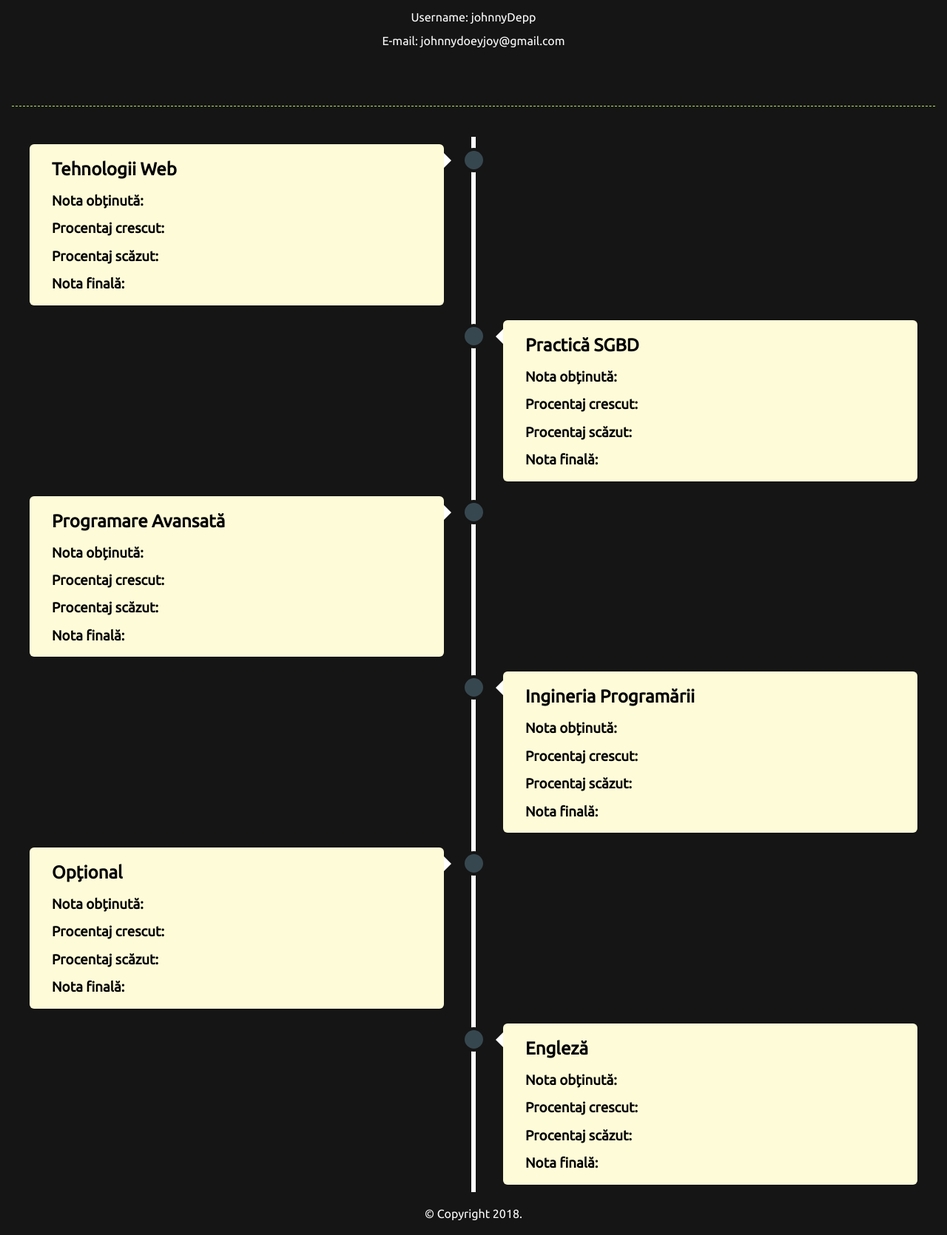
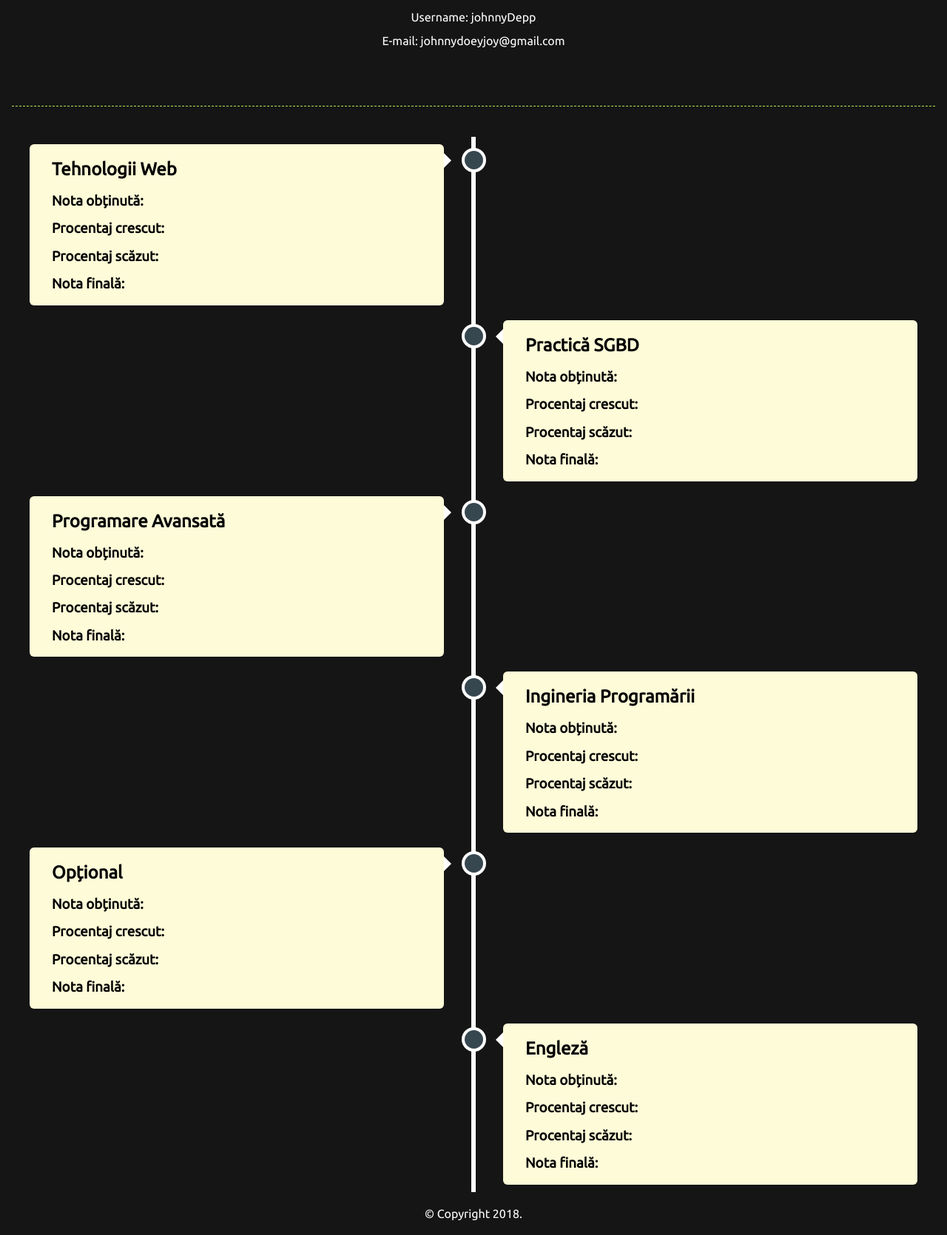
Before and after one commit to stefanamurarasu/ProGnosiX, a PHP site: page /profile.html in a window 1280 px wide. Shown: the part 364-2034 px from the top of the page at 74% size. Run offline with PHP 8.4, Linux system fonts and the light colour scheme.

Commit message:
modified

```diff
--- a/css/profile.css
+++ b/css/profile.css
@@ -62,7 +62,7 @@
     height: 25px;
     right: -17px;
     background-color: #37474f;
-    border: 4px solid  #151515;
+    border: 4px solid  white;
     top: 15px;
     border-radius: 50%;
     z-index: 1;
```
